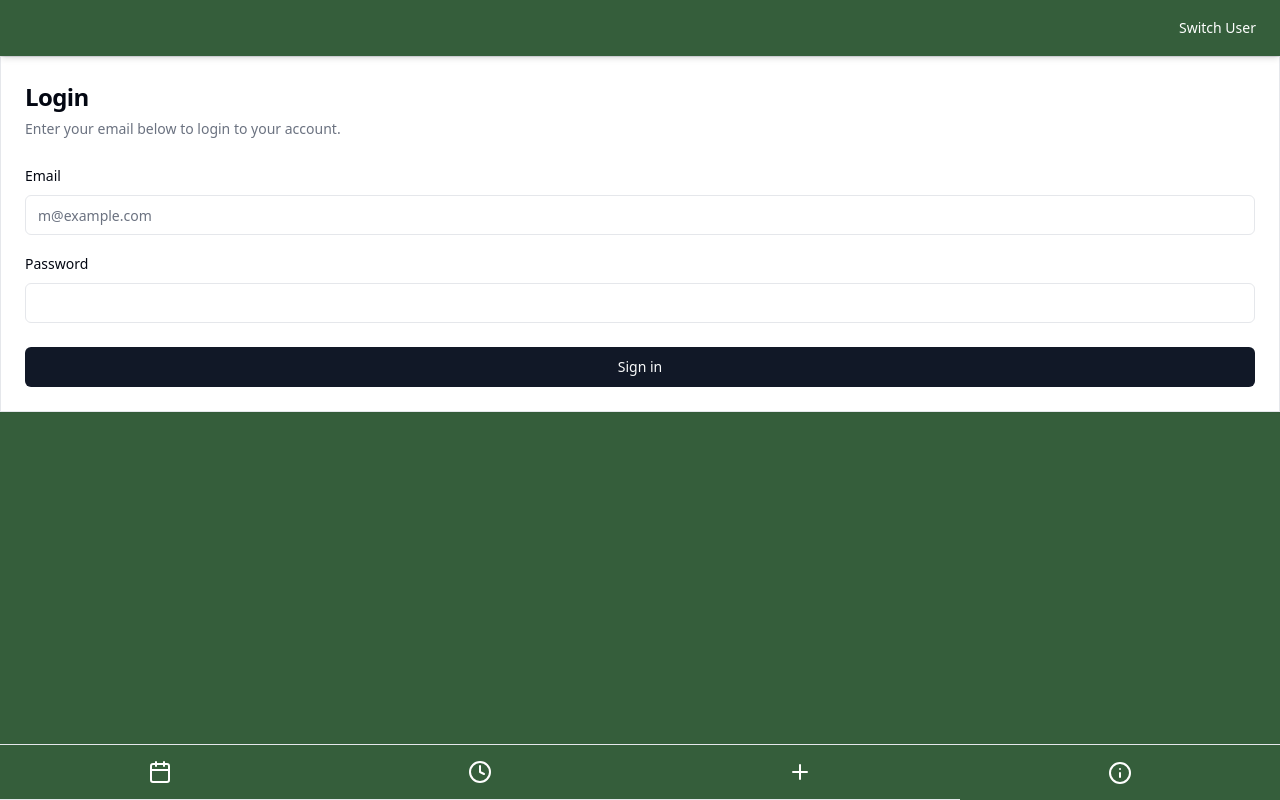
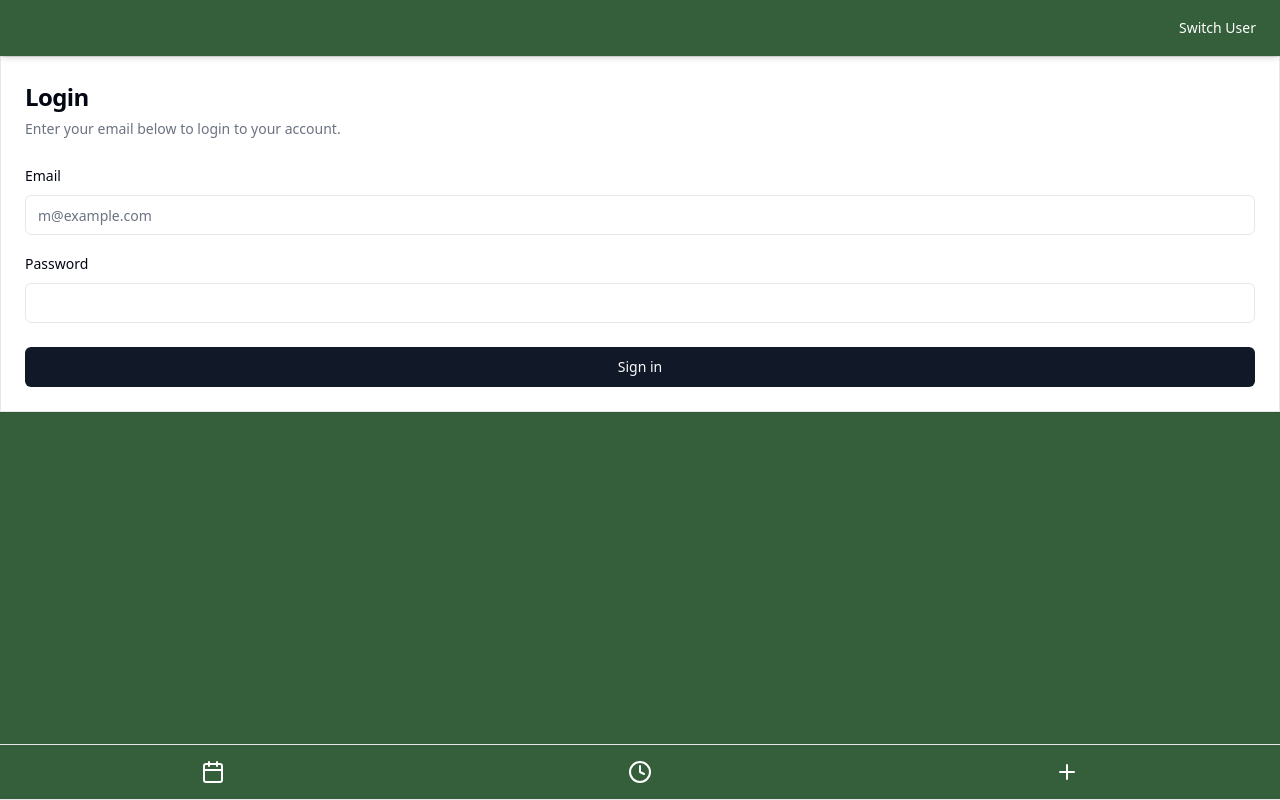
Before and after one commit to jdriscoll98/ontimeteetimes, a Next.js app: page / in a window 1280 px wide. Built offline with nearby package versions, Linux system fonts and the light colour scheme; no server answers.

Commit message:
Remove unused link in AppBar component

```diff
--- a/src/components/app-bar.tsx
+++ b/src/components/app-bar.tsx
@@ -32,14 +32,6 @@ export function AppBar() {
           <PlusIcon />
         </div>
       </Link>
-      <Link
-        href="/all"
-        className="flex-1 flex items-center justify-center py-4 lg:py-6 cursor-pointer hover:bg-gray-200 dark:hover:bg-gray-700"
-      >
-        <div className="text-center flex items-center  flex-col gap-[0.8rem]">
-          <InfoIcon />
-        </div>
-      </Link>
     </div>
   );
 }
```
